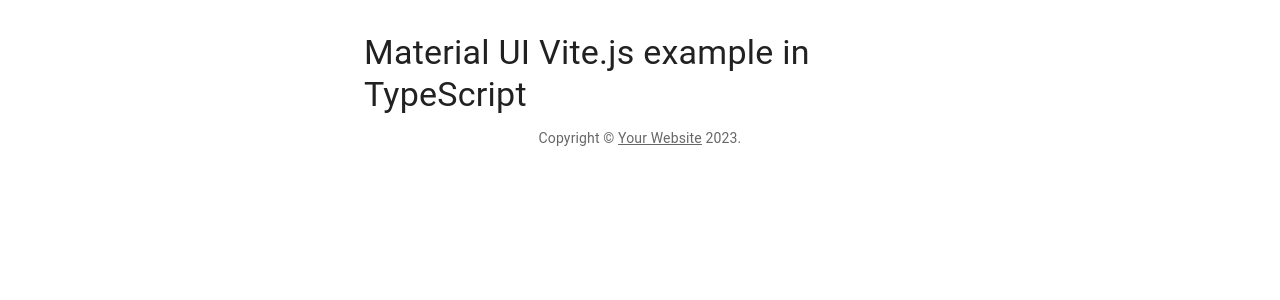
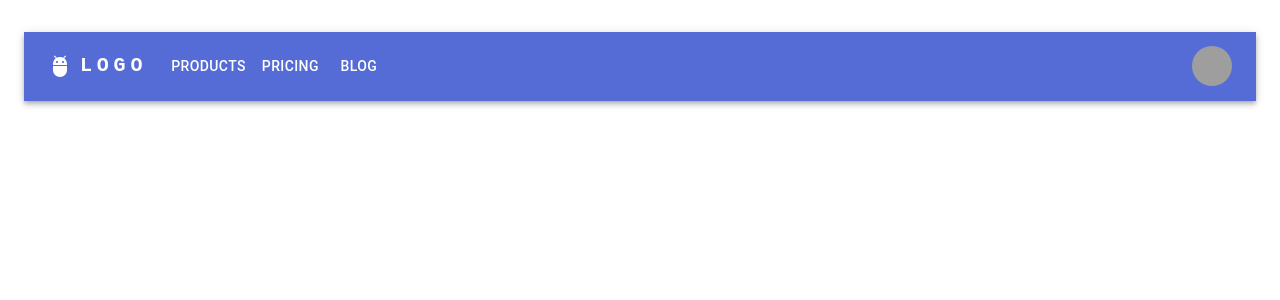
Before and after one commit to chloe-bowers/end2end-api-got, a React (Vite) app: page / in a window 1280 px wide. Shown: the top 300 px of the page. Built offline with nearby package versions, Linux system fonts and the light colour scheme; grey boxes are pictures that could not be loaded.

Commit message:
chore: files changed with changes in: App.tsx Header.tsx

```diff
--- a/src/App.tsx
+++ b/src/App.tsx
@@ -1,28 +1,12 @@
 import Container from '@mui/material/Container';
-import Typography from '@mui/material/Typography';
 import Box from '@mui/material/Box';
-import Link from '@mui/material/Link';
-
-function Copyright() {
-  return (
-    <Typography variant='body2' color='text.secondary' align='center'>
-      {'Copyright © '}
-      <Link color='inherit' href='https://mui.com/'>
-        Your Website
-      </Link>{' '}
-      {new Date().getFullYear()}.
-    </Typography>
-  );
-}
+import ResponsiveAppBar from './components/atoms/Header';
 
 export default function App() {
   return (
-    <Container maxWidth='sm'>
+    <Container maxWidth={false}>
       <Box sx={{ my: 4 }}>
-        <Typography variant='h4' component='h1' gutterBottom>
-          Material UI Vite.js example in TypeScript
-        </Typography>
-        <Copyright />
+        <ResponsiveAppBar />
       </Box>
     </Container>
   );
--- /dev/null
+++ b/src/components/atoms/Header.tsx
@@ -0,0 +1,166 @@
+import * as React from 'react';
+import AppBar from '@mui/material/AppBar';
+import Box from '@mui/material/Box';
+import Toolbar from '@mui/material/Toolbar';
+import IconButton from '@mui/material/IconButton';
+import Typography from '@mui/material/Typography';
+import Menu from '@mui/material/Menu';
+import MenuIcon from '@mui/icons-material/Menu';
+import Container from '@mui/material/Container';
+import Avatar from '@mui/material/Avatar';
+import Button from '@mui/material/Button';
+import Tooltip from '@mui/material/Tooltip';
+import MenuItem from '@mui/material/MenuItem';
+import AdbIcon from '@mui/icons-material/Adb';
+
+const pages = ['Products', 'Pricing', 'Blog'];
+const settings = ['Profile', 'Account', 'Dashboard', 'Logout'];
+
+function ResponsiveAppBar() {
+  const [anchorElNav, setAnchorElNav] = React.useState<null | HTMLElement>(
+    null
+  );
+  const [anchorElUser, setAnchorElUser] = React.useState<null | HTMLElement>(
+    null
+  );
+
+  const handleOpenNavMenu = (event: React.MouseEvent<HTMLElement>) => {
+    setAnchorElNav(event.currentTarget);
+  };
+  const handleOpenUserMenu = (event: React.MouseEvent<HTMLElement>) => {
+    setAnchorElUser(event.currentTarget);
+  };
+
+  const handleCloseNavMenu = () => {
+    setAnchorElNav(null);
+  };
+
+  const handleCloseUserMenu = () => {
+    setAnchorElUser(null);
+  };
+
+  return (
+    <AppBar position='static'>
+      <Container maxWidth='xl'>
+        <Toolbar disableGutters>
+          <AdbIcon sx={{ display: { xs: 'none', md: 'flex' }, mr: 1 }} />
+          <Typography
+            variant='h6'
+            noWrap
+            component='a'
+            href='#app-bar-with-responsive-menu'
+            sx={{
+              mr: 2,
+              display: { xs: 'none', md: 'flex' },
+              fontFamily: 'monospace',
+              fontWeight: 700,
+              letterSpacing: '.3rem',
+              color: 'inherit',
+              textDecoration: 'none',
+            }}
+          >
+            LOGO
+          </Typography>
+
+          <Box sx={{ flexGrow: 1, display: { xs: 'flex', md: 'none' } }}>
+            <IconButton
+              size='large'
+              aria-label='account of current user'
+              aria-controls='menu-appbar'
+              aria-haspopup='true'
+              onClick={handleOpenNavMenu}
+              color='inherit'
+            >
+              <MenuIcon />
+            </IconButton>
+            <Menu
+              id='menu-appbar'
+              anchorEl={anchorElNav}
+              anchorOrigin={{
+                vertical: 'bottom',
+                horizontal: 'left',
+              }}
+              keepMounted
+              transformOrigin={{
+                vertical: 'top',
+                horizontal: 'left',
+              }}
+              open={Boolean(anchorElNav)}
+              onClose={handleCloseNavMenu}
+              sx={{
+                display: { xs: 'block', md: 'none' },
+              }}
+            >
+              {pages.map((page) => (
+                <MenuItem key={page} onClick={handleCloseNavMenu}>
+                  <Typography textAlign='center'>{page}</Typography>
+                </MenuItem>
+              ))}
+            </Menu>
+          </Box>
+          <AdbIcon sx={{ display: { xs: 'flex', md: 'none' }, mr: 1 }} />
+          <Typography
+            variant='h5'
+            noWrap
+            component='a'
+            href='#app-bar-with-responsive-menu'
+            sx={{
+              mr: 2,
+              display: { xs: 'flex', md: 'none' },
+              flexGrow: 1,
+              fontFamily: 'monospace',
+              fontWeight: 700,
+              letterSpacing: '.3rem',
+              color: 'inherit',
+              textDecoration: 'none',
+            }}
+          >
+            LOGO
+          </Typography>
+          <Box sx={{ flexGrow: 1, display: { xs: 'none', md: 'flex' } }}>
+            {pages.map((page) => (
+              <Button
+                key={page}
+                onClick={handleCloseNavMenu}
+                sx={{ my: 2, color: 'white', display: 'block' }}
+              >
+                {page}
+              </Button>
+            ))}
+          </Box>
+
+          <Box sx={{ flexGrow: 0 }}>
+            <Tooltip title='Open settings'>
+              <IconButton onClick={handleOpenUserMenu} sx={{ p: 0 }}>
+                <Avatar alt='Remy Sharp' src='/static/images/avatar/2.jpg' />
+              </IconButton>
+            </Tooltip>
+            <Menu
+              sx={{ mt: '45px' }}
+              id='menu-appbar'
+              anchorEl={anchorElUser}
+              anchorOrigin={{
+                vertical: 'top',
+                horizontal: 'right',
+              }}
+              keepMounted
+              transformOrigin={{
+                vertical: 'top',
+                horizontal: 'right',
+              }}
+              open={Boolean(anchorElUser)}
+              onClose={handleCloseUserMenu}
+            >
+              {settings.map((setting) => (
+                <MenuItem key={setting} onClick={handleCloseUserMenu}>
+                  <Typography textAlign='center'>{setting}</Typography>
+                </MenuItem>
+              ))}
+            </Menu>
+          </Box>
+        </Toolbar>
+      </Container>
+    </AppBar>
+  );
+}
+export default ResponsiveAppBar;
```
